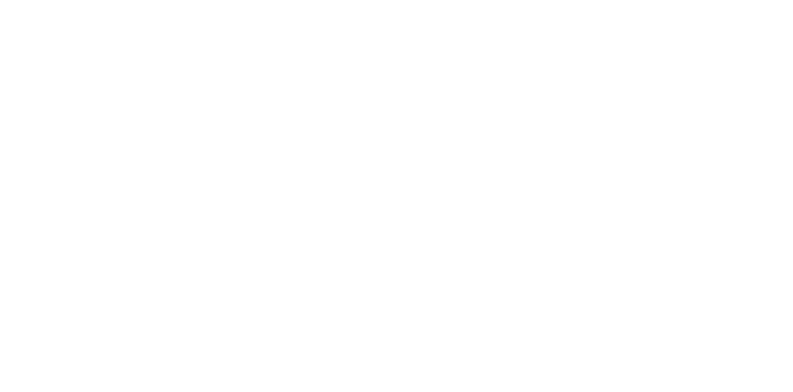
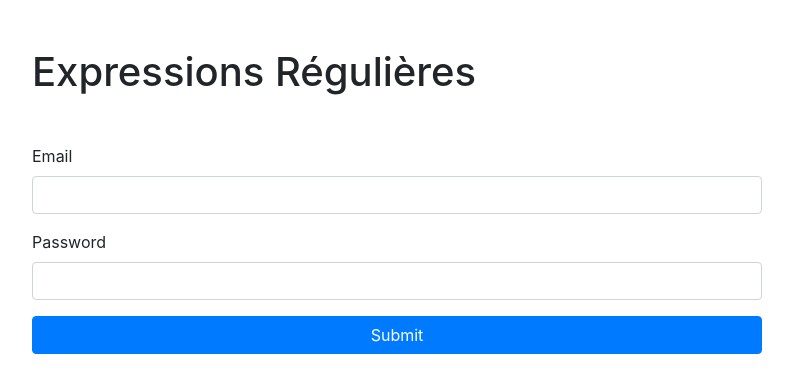
Before and after one commit to CodeurCopieur/validation-formulaire-regexp_js, a website: page index.html in a window 1280 px wide. Shown: the whole page, without its empty margins (243-1036 px from the left). Drawn offline with Linux system fonts and the light colour scheme.

Commit message:
intégration html

```diff
--- a/index.html
+++ b/index.html
@@ -9,6 +9,32 @@
 
 </head>
 <body>
+  <div class="container">
+    <div class="row justify-content-center">
+      <div class="col-8">
+        <h1 class="my-5 mx-auto">Expressions Régulières</h1>
+
+        <form action="" method="POST" id="loginForm">
+
+          <!-- Email -->
+          <div class="form-group">
+            <label for="email">Email</label>
+            <input type="email" class="form-control" name="exampleInputEmail1">
+            <small></small>
+          </div>
+
+          <!-- Password -->
+          <div class="form-group">
+            <label for="password">Password</label>
+            <input type="text" class="form-control" name="password">
+            <small></small>
+          </div>
+
+          <button type="submit" class="btn btn-primary btn-block">Submit</button>
+        </form>
+      </div>
+    </div>
+  </div>
 
   <script src="./index.js"></script>
 </body>
```
